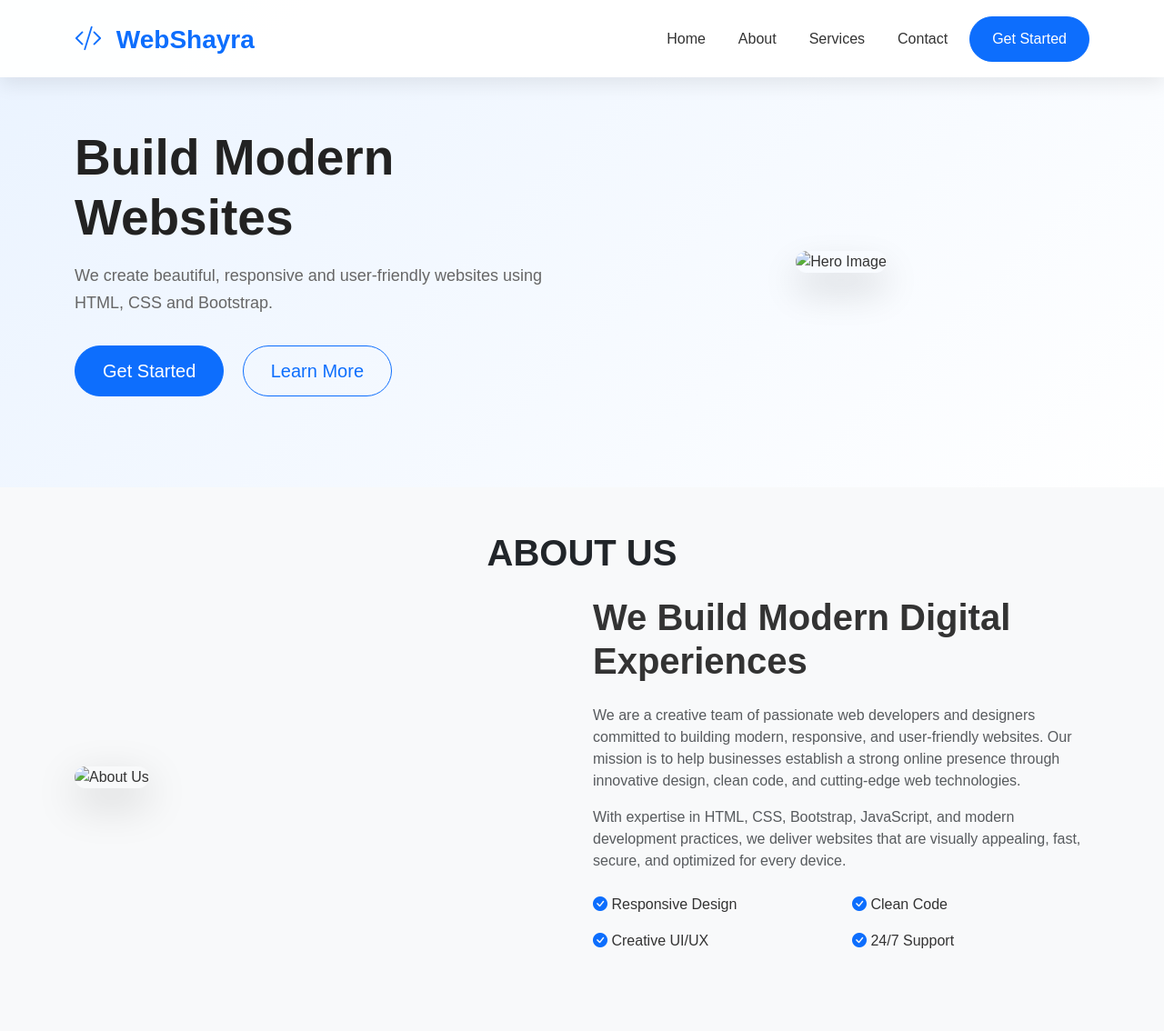
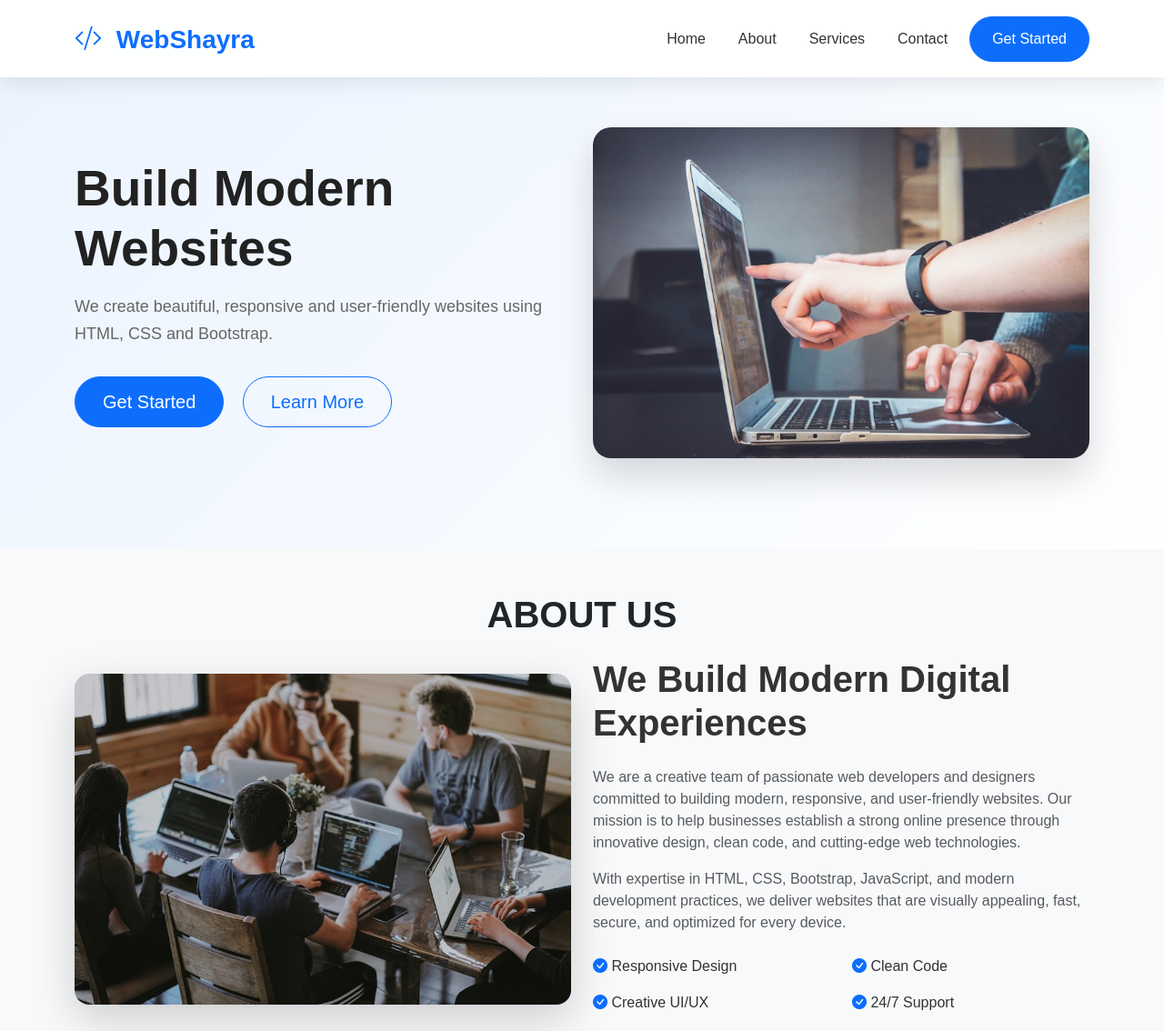
Before and after one commit to shayra09/landing-page, a plain HTML site: page index.html in a window 1280 px wide. Shown: the top 1134 px of the page at 91% size. Drawn offline with nearby package versions, Linux system fonts and the light colour scheme.

```diff
--- a/index.html
+++ b/index.html
@@ -96,7 +96,7 @@
 
                 <div class="col-lg-6 text-center">
 
-                    <img src="images/hero.jpg"
+                    <img src="hero.jpg"
                         class="img-fluid hero-img"
                         alt="Hero Image">
 
@@ -120,7 +120,7 @@
  <h2 class="text-dark text-center fw-bold">ABOUT US</h2>
             <div class="col-lg-6 mb-4 mb-lg-0">
 
-                <img src="images/about.jpg"
+                <img src="about.jpg"
                      class="img-fluid rounded-4 shadow-lg"
                      alt="About Us">
 
```
